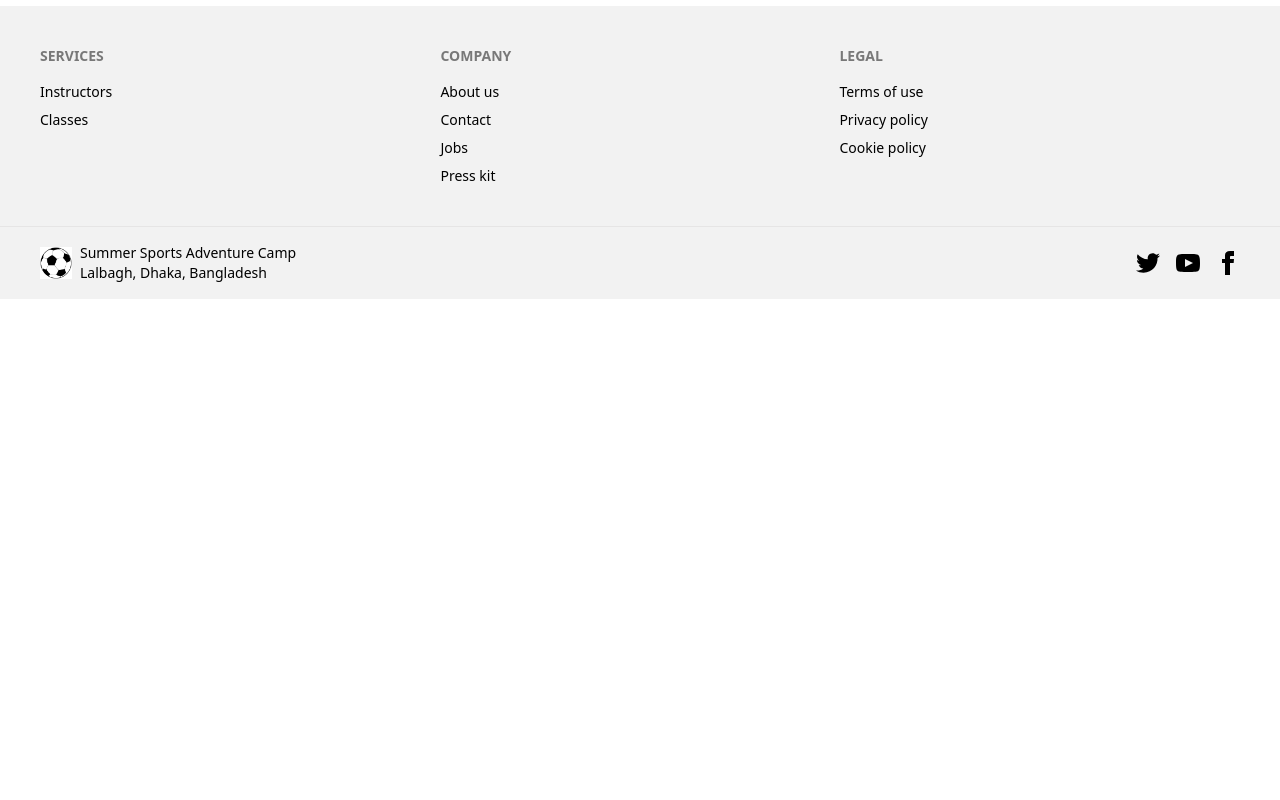
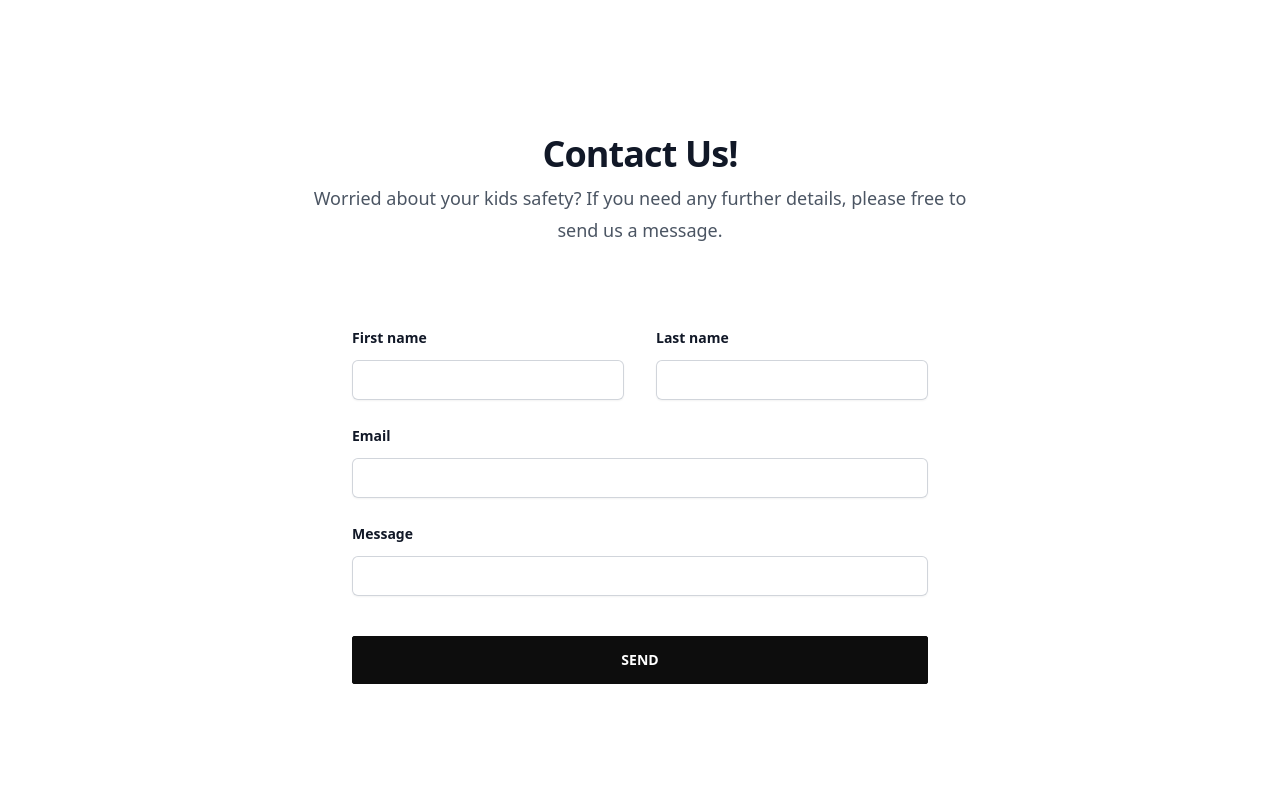
Before and after one commit to RionelxSlovesky/SSAC-client, a React (Vite) app in the folder Summer Sports Adventure Camp/: page / in a window 1280 px wide. Shown: the part 980-1780 px from the top of the page. Before the commit the page ends 1279 px from the top, so only its background shows below. Built offline with nearby package versions, Linux system fonts and the light colour scheme; no server answers.

Commit message:
Created Contact Form
This is for the extra section as required

```diff
--- /dev/null
+++ b/Summer Sports Adventure Camp/src/pages/Home/ExtraSection/ExtraSection.jsx
@@ -0,0 +1,111 @@
+const ExtraSection = () => {
+  return (
+    <div className="isolate bg-white px-6 py-24 sm:py-32 lg:px-8">
+      <div
+        className="absolute inset-x-0 top-[-10rem] -z-10 transform-gpu overflow-hidden blur-3xl sm:top-[-20rem]"
+        aria-hidden="true"
+      >
+        <div
+          className="relative left-1/2 -z-10 aspect-[1155/678] w-[36.125rem] max-w-none -translate-x-1/2 rotate-[30deg] bg-gradient-to-tr from-[#ff80b5] to-[#9089fc] opacity-30 sm:left-[calc(50%-40rem)] sm:w-[72.1875rem]"
+          style={{
+            clipPath:
+              "polygon(74.1% 44.1%, 100% 61.6%, 97.5% 26.9%, 85.5% 0.1%, 80.7% 2%, 72.5% 32.5%, 60.2% 62.4%, 52.4% 68.1%, 47.5% 58.3%, 45.2% 34.5%, 27.5% 76.7%, 0.1% 64.9%, 17.9% 100%, 27.6% 76.8%, 76.1% 97.7%, 74.1% 44.1%)",
+          }}
+        />
+      </div>
+      <div className="mx-auto max-w-2xl text-center">
+        <h2 className="text-3xl font-bold tracking-tight text-gray-900 sm:text-4xl">
+          Contact Us!
+        </h2>
+        <p className="mt-2 text-lg leading-8 text-gray-600">
+          Worried about your kids safety? If you need any further details, please free to send us a message.
+        </p>
+      </div>
+      <form
+        action="#"
+        method="POST"
+        className="mx-auto mt-16 max-w-xl sm:mt-20"
+      >
+        <div className="grid grid-cols-1 gap-x-8 gap-y-6 sm:grid-cols-2">
+          <div>
+            <label
+              htmlFor="first-name"
+              className="block text-sm font-semibold leading-6 text-gray-900"
+            >
+              First name
+            </label>
+            <div className="mt-2.5">
+              <input
+                type="text"
+                name="first-name"
+                id="first-name"
+                autoComplete="given-name"
+                className="block w-full rounded-md border-0 px-3.5 py-2 text-gray-900 shadow-sm ring-1 ring-inset ring-gray-300 placeholder:text-gray-400 focus:ring-2 focus:ring-inset focus:ring-indigo-600 sm:text-sm sm:leading-6"
+              />
+            </div>
+          </div>
+          <div>
+            <label
+              htmlFor="last-name"
+              className="block text-sm font-semibold leading-6 text-gray-900"
+            >
+              Last name
+            </label>
+            <div className="mt-2.5">
+              <input
+                type="text"
+                name="last-name"
+                id="last-name"
+                autoComplete="family-name"
+                className="block w-full rounded-md border-0 px-3.5 py-2 text-gray-900 shadow-sm ring-1 ring-inset ring-gray-300 placeholder:text-gray-400 focus:ring-2 focus:ring-inset focus:ring-indigo-600 sm:text-sm sm:leading-6"
+              />
+            </div>
+          </div>
+          <div className="sm:col-span-2">
+            <label
+              htmlFor="email"
+              className="block text-sm font-semibold leading-6 text-gray-900"
+            >
+              Email
+            </label>
+            <div className="mt-2.5">
+              <input
+                type="email"
+                name="email"
+                id="email"
+                autoComplete="email"
+                className="block w-full rounded-md border-0 px-3.5 py-2 text-gray-900 shadow-sm ring-1 ring-inset ring-gray-300 placeholder:text-gray-400 focus:ring-2 focus:ring-inset focus:ring-indigo-600 sm:text-sm sm:leading-6"
+              />
+            </div>
+          </div>
+          <div className="sm:col-span-2">
+            <label
+              htmlFor="message"
+              className="block text-sm font-semibold leading-6 text-gray-900"
+            >
+              Message
+            </label>
+            <div className="mt-2.5">
+              <input
+                type="text"
+                name="message"
+                id="message"
+                className="block w-full rounded-md border-0 px-3.5 py-2 text-gray-900 shadow-sm ring-1 ring-inset ring-gray-300 placeholder:text-gray-400 focus:ring-2 focus:ring-inset focus:ring-indigo-600 sm:text-sm sm:leading-6"
+              />
+            </div>
+          </div>
+        </div>
+        <div className="mt-10">
+          <button
+            type="submit"
+            className="btn btn-primary w-full"
+          >
+            Send
+          </button>
+        </div>
+      </form>
+    </div>
+  );
+};
+
+export default ExtraSection;
--- a/Summer Sports Adventure Camp/src/pages/Home/Home.jsx
+++ b/Summer Sports Adventure Camp/src/pages/Home/Home.jsx
@@ -1,3 +1,4 @@
+import ExtraSection from "./ExtraSection/ExtraSection";
 import PopularClasses from "./PopularClasses/PopularClasses";
 import PopularInstructors from "./PopularInstructors/PopularInstructors";
 import TopSlider from "./TopSlider/TopSlider";
@@ -9,6 +10,7 @@
             <TopSlider></TopSlider>
             <PopularClasses></PopularClasses>
             <PopularInstructors></PopularInstructors>
+            <ExtraSection></ExtraSection>
         </div>
     );
 };
```
